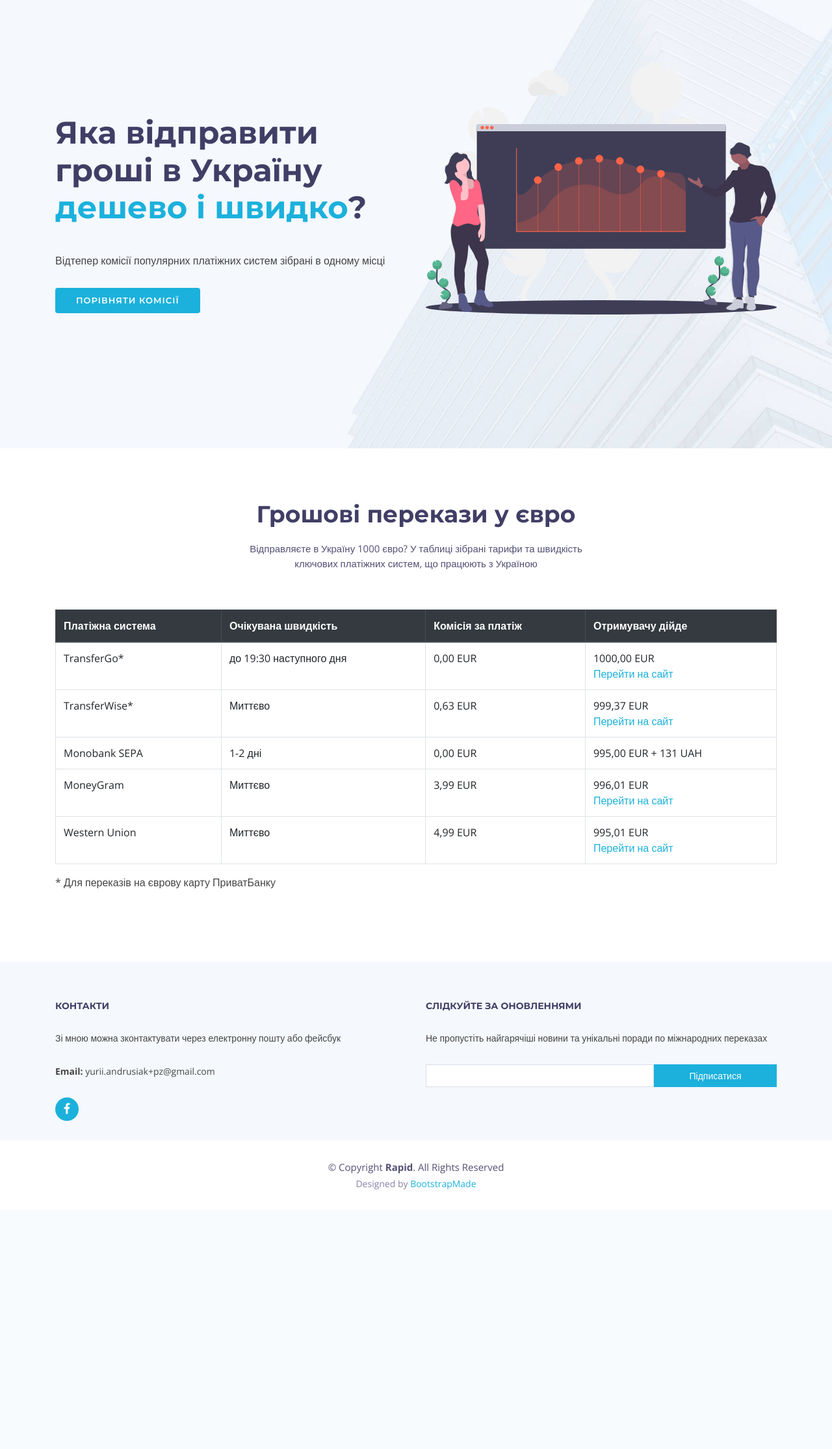
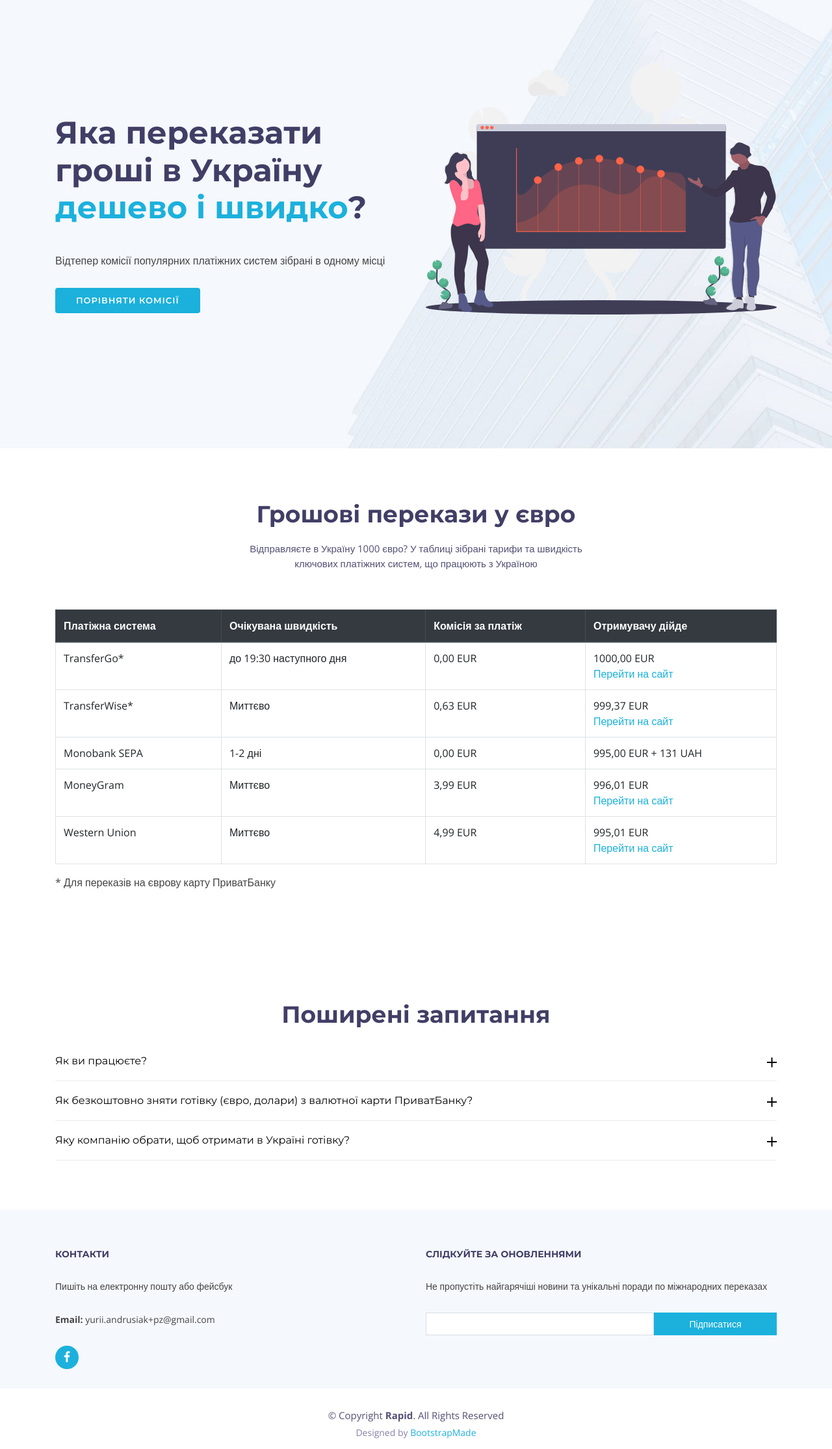
Before and after one commit to elneoor/pandemiia, a Django app: page / in a window 1280 px wide. Shown: the part 110-2340 px from the top of the page at 65% size. Before the commit the page ends 1941 px from the top, so only its background shows below. Run offline with Django 3.2, Linux system fonts and the light colour scheme; some libraries are stand-ins or nearby versions; some web fonts are replaced.

Commit message:
Fill FAQ section

```diff
--- a/comparison/templates/comparison/index.html
+++ b/comparison/templates/comparison/index.html
@@ -120,7 +120,7 @@
         <div class="container d-flex h-100">
             <div class="row justify-content-center align-self-center">
                 <div class="col-md-6 intro-info order-md-first order-last">
-                    <h2>Яка відправити гроші в Україну<br><span>дешево і швидко</span>?</h2>
+                    <h2>Яка переказати гроші в Україну<br><span>дешево і швидко</span>?</h2>
                     <p>Відтепер комісії популярних платіжних систем зібрані в одному місці</p>
                     <div>
                         <a href="#about" class="btn-get-started scrollto">Порівняти комісії</a>
@@ -208,7 +208,7 @@
         <!--==========================
           Frequently Asked Questions Section
         ============================-->
-        <!-- <section id="faq">
+        <section id="faq">
             <div class="container">
                 <header class="section-header">
                     <h3>Поширені запитання</h3>
@@ -216,36 +216,32 @@
 
                 <ul id="faq-list" class="wow fadeInUp">
                     <li>
-                        <a data-toggle="collapse" class="collapsed" href="#faq1">Як надіслати гроші в Україну найдешевше?<i class="ion-android-remove"></i></a>
+                        <a data-toggle="collapse" class="faq-title collapsed" href="#faq1">Як ви працюєте?<i class="ion-android-remove"></i></a>
                         <div id="faq1" class="collapse" data-parent="#faq-list">
                             <p>
-
-                                Feugiat pretium nibh ipsum consequat. Tempus iaculis urna id volutpat lacus laoreet non curabitur gravida. Venenatis lectus magna fringilla urna porttitor rhoncus dolor purus non.
+                                Переслав створений для подолання прихованих комісій та занижених курсів обміну. Тому ми створили незалежну платформу для порівняння популярних систем переказу грошей.
                             </p>
                         </div>
                     </li>
 
                     <li>
-                        <a data-toggle="collapse" href="#faq2" class="collapsed">Як я можу отримати готівку в Україні?<i class="ion-android-remove"></i></a>
+                        <a data-toggle="collapse" href="#faq2" class="faq-title collapsed">Як безкоштовно зняти готівку (євро, долари) з валютної карти ПриватБанку?<i class="ion-android-remove"></i></a>
                         <div id="faq2" class="collapse" data-parent="#faq-list">
                             <p>
-                                Dolor sit amet consectetur adipiscing elit pellentesque habitant morbi. Id interdum velit laoreet id donec ultrices. Fringilla phasellus faucibus scelerisque eleifend donec pretium. Est pellentesque elit ullamcorper dignissim. Mauris ultrices eros in
-                                cursus turpis massa tincidunt dui.
+                                Вам потрібно оформити єврову(!) карту для виплат у відділенні ПриватБанку. Випуск карти безкоштовний. Переказавши гроші на карту, ви можете зняти їх у євро, доларах у касі ПриватБанку.</p>
+                        </div>
+                    </li>
+
+                    <li>
+                        <a data-toggle="collapse" href="#faq3" class="faq-title collapsed">Яку компанію обрати, щоб отримати в Україні готівку?<i class="ion-android-remove"></i></a>
+                        <div id="faq3" class="collapse" data-parent="#faq-list">
+                            <p>
+                                Переказати на євро карту ПриватБанку, Монобанку і зняти у касі, або отримати готівку через WesternUnion i MoneyGram у партнерській мережі по Україні
                             </p>
                         </div>
                     </li>
 
-                    <li>
-                        <a data-toggle="collapse" href="#faq3" class="collapsed">Dolor sit amet consectetur adipiscing elit pellentesque habitant morbi? <i class="ion-android-remove"></i></a>
-                        <div id="faq3" class="collapse" data-parent="#faq-list">
-                            <p>
-                                Eleifend mi in nulla posuere sollicitudin aliquam ultrices sagittis orci. Faucibus pulvinar elementum integer enim. Sem nulla pharetra diam sit amet nisl suscipit. Rutrum tellus pellentesque eu tincidunt. Lectus urna duis convallis convallis tellus. Urna
-                                molestie at elementum eu facilisis sed odio morbi quis
-                            </p>
-                        </div>
-                    </li>
-
-                    <li>
+                    <!-- <li>
                         <a data-toggle="collapse" href="#faq4" class="collapsed">Ac odio tempor orci dapibus. Aliquam eleifend mi in nulla? <i class="ion-android-remove"></i></a>
                         <div id="faq4" class="collapse" data-parent="#faq-list">
                             <p>
@@ -272,12 +268,12 @@
                                 diam volutpat commodo sed egestas egestas fringilla phasellus faucibus. Nibh tellus molestie nunc non blandit massa enim nec.
                             </p>
                         </div>
-                    </li>
+                    </li> -->
 
                 </ul>
 
             </div>
-        </section> -->
+        </section>
         <!-- #faq -->
     </main>
 
@@ -295,7 +291,7 @@
 
                         <div class="footer-links">
                             <h4>Контакти</h4>
-                            <p>Зі мною можна зконтактувати через електронну пошту або фейсбук </p>
+                            <p>Пишіть на електронну пошту або фейсбук </p>
                             <p>
                                 <strong>Email:</strong> yurii.andrusiak+pz@gmail.com<br>
                             </p>
--- a/static/comparison/css/style.css
+++ b/static/comparison/css/style.css
@@ -1197,12 +1197,12 @@
     border-bottom: 1px solid #ebebeb;
 }
 
-#faq #faq-list a {
+#faq #faq-list a.faq-title {
     padding: 22px 0;
     display: block;
     position: relative;
     font-family: "Montserrat", sans-serif;
-    font-size: 20px;
+    font-size: 16px;
     line-height: 1;
     font-weight: 400;
     padding-right: 20px;
```
